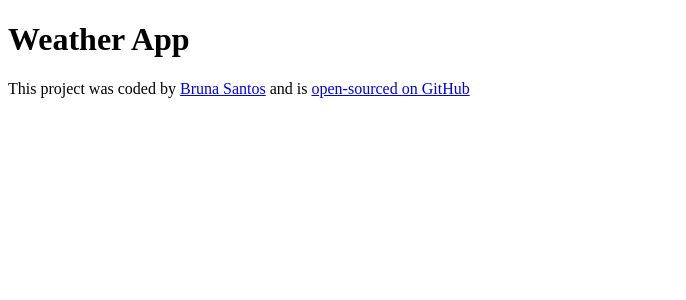
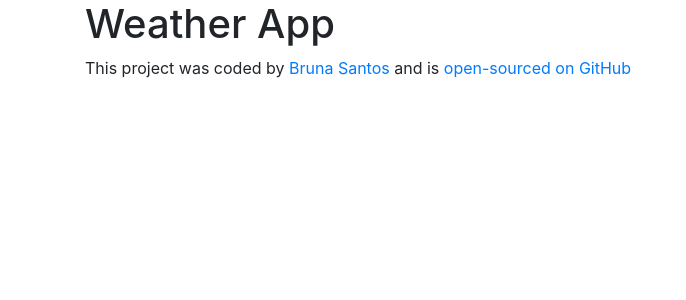
Before and after one commit to brunadossantos-tech/react-weather-search, a React (Create React App) app: page / in a window 1280 px wide. Shown: the top 300 px of the page, without its empty margins (0-686 px from the left). Built offline with nearby package versions, Linux system fonts and the light colour scheme.

Commit message:
added bootstrap

```diff
--- a/package.json
+++ b/package.json
@@ -6,6 +6,7 @@
     "@testing-library/jest-dom": "^5.12.0",
     "@testing-library/react": "^11.2.6",
     "@testing-library/user-event": "^12.8.3",
+    "bootstrap": "^4.6.0",
     "react": "^17.0.2",
     "react-dom": "^17.0.2",
     "react-scripts": "4.0.3",
--- a/src/App.js
+++ b/src/App.js
@@ -4,6 +4,7 @@ import './App.css';
 export default function App() {
   return (
     <div className="App">
+      <div className="container">
       <h1>
         Weather App
       </h1>
@@ -12,6 +13,7 @@ export default function App() {
         <a href="https://practical-goldberg-8caec7.netlify.app/" target="_blank">Bruna Santos</a> and is{" "}
         <a href="https://github.com/brunadossantos-tech/react-weather-search.git" target="_blank">open-sourced on GitHub</a>
       </footer>
+      </div>
     </div>
   );
 }
--- a/src/index.js
+++ b/src/index.js
@@ -1,6 +1,7 @@
 import React from 'react';
 import ReactDOM from 'react-dom';
 import './index.css';
+import "bootstrap/dist/css/bootstrap.css";
 import App from './App';
 import reportWebVitals from './reportWebVitals';
 
```
Also changed, not shown: 1 other file (tests, documents, lock files or other folders).
